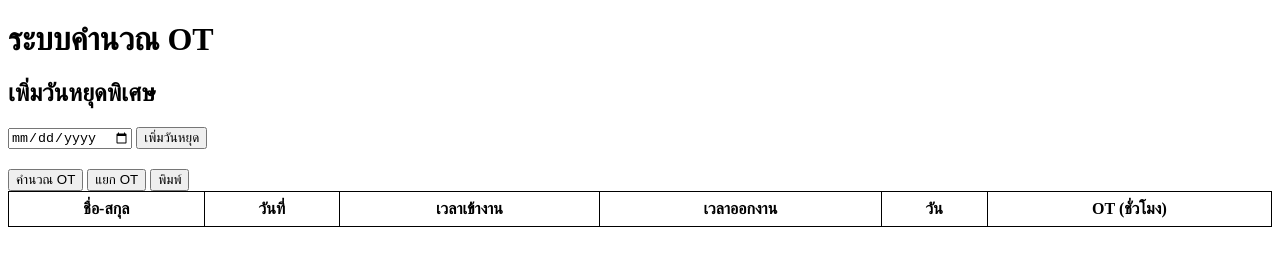
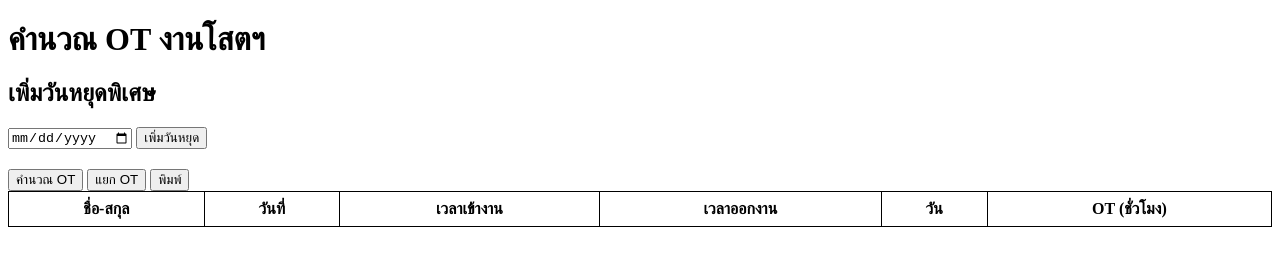
Before and after one commit to project0369/OT, a plain HTML site: page index.html in a window 1280 px wide. Drawn offline with Linux system fonts and the light colour scheme.

Commit message:
Update index.html

```diff
--- a/index.html
+++ b/index.html
@@ -1,7 +1,8 @@
 <!DOCTYPE html>
 <html>
 <head>
-    <title>ระบบคำนวณ OT</title>
+    <title>คำนวณ OT by TON</title>
+    <link rel="icon" type="image/png" sizes="16x16" href="icon.png">
     <style>
         table {
             border-collapse: collapse;
@@ -40,7 +41,7 @@
     </style>
 </head>
 <body>
-    <h1>ระบบคำนวณ OT</h1>
+    <h1>คำนวณ OT งานโสตฯ</h1>
 
     <!-- ส่วนเพิ่มวันหยุดพิเศษ -->
     <div class="holiday-section no-print">
```
